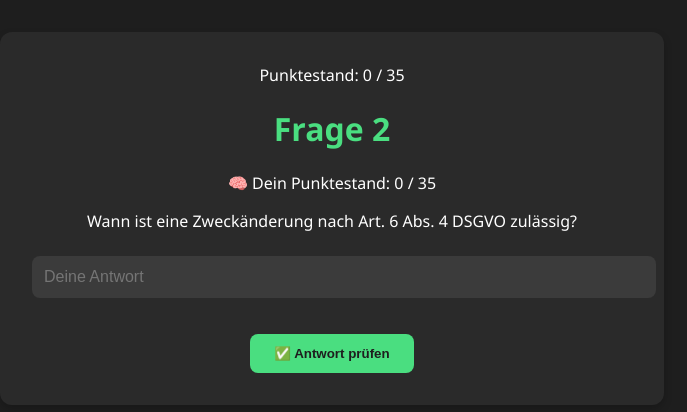
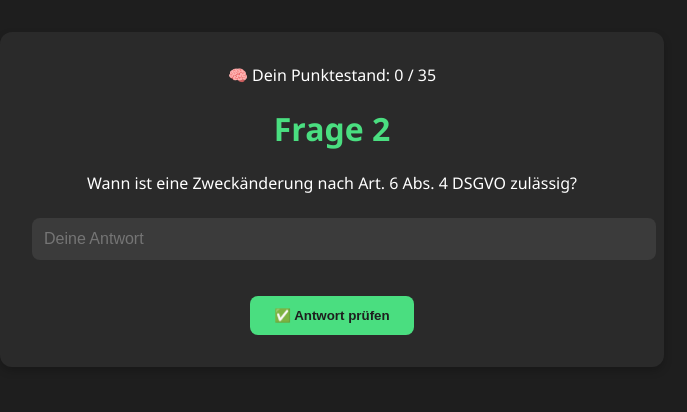
Before and after one commit to sleischel/Datenschutz, a Flask app: page /questions/1 in a window 1280 px wide. Shown: the top 412 px of the page, without its empty margins (308-995 px from the left). Run offline with Flask 3, Linux system fonts and the light colour scheme.

Commit message:
Update questions.html

```diff
--- a/templates/questions.html
+++ b/templates/questions.html
@@ -9,16 +9,11 @@
 </head>
 <body class="quiz-screen">
   <div class="quiz-container">
-    <div class="score-box">
-  Punktestand: {{ score }} / {{ total }}
-  <div class="progress-bar-container">
-    <div class="progress-bar-fill" style="width: {{ (score / total) * 100 }}%;"></div>
-  </div>
-</div>
-    <h1>Frage {{ qid + 1 }}</h1>
-    <div class="score-badge">
+  <div class="score-badge">
   🧠 Dein Punktestand: <span>{{ score }}</span> / {{ total }}
   </div>
+    <h1>Frage {{ qid + 1 }}</h1>
+
     <p class="question-text">{{ question }}</p>
 
     <form method="post">
```
